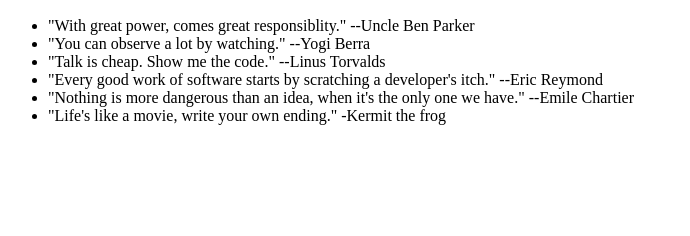
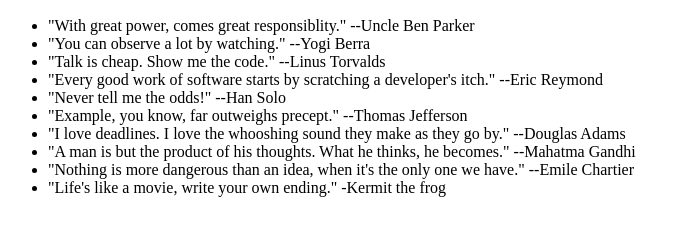
Before and after one commit to hansedw/0main_openSAP_repo, a plain HTML site: page index.html in a window 1280 px wide. Shown: the part 110-346 px from the top of the page, without its empty margins (0-690 px from the left). Drawn offline with Linux system fonts and the light colour scheme.

Commit message:
Restored quotes

```diff
--- a/index.html
+++ b/index.html
@@ -14,6 +14,10 @@
 			<li>"You can observe a lot by watching." --Yogi Berra</li>
 			<li>"Talk is cheap. Show me the code." --Linus Torvalds</li>
 			<li>"Every good work of software starts by scratching a developer's itch." --Eric Reymond</li>
+			<li>"Never tell me the odds!" --Han Solo</li>
+			<li>"Example, you know, far outweighs precept."  --Thomas Jefferson</li>
+			<li>"I love deadlines.  I love the whooshing sound they make as they go by."  --Douglas Adams</li>
+			<li>"A man is but the product of his thoughts.  What he thinks, he becomes." --Mahatma Gandhi</li>
 			<li>"Nothing is more dangerous than an idea, when it's the only one we have." --Emile Chartier</li>
 			<li>"Life's like a movie, write your own ending." -Kermit the frog</li>
 		</ul>
```
